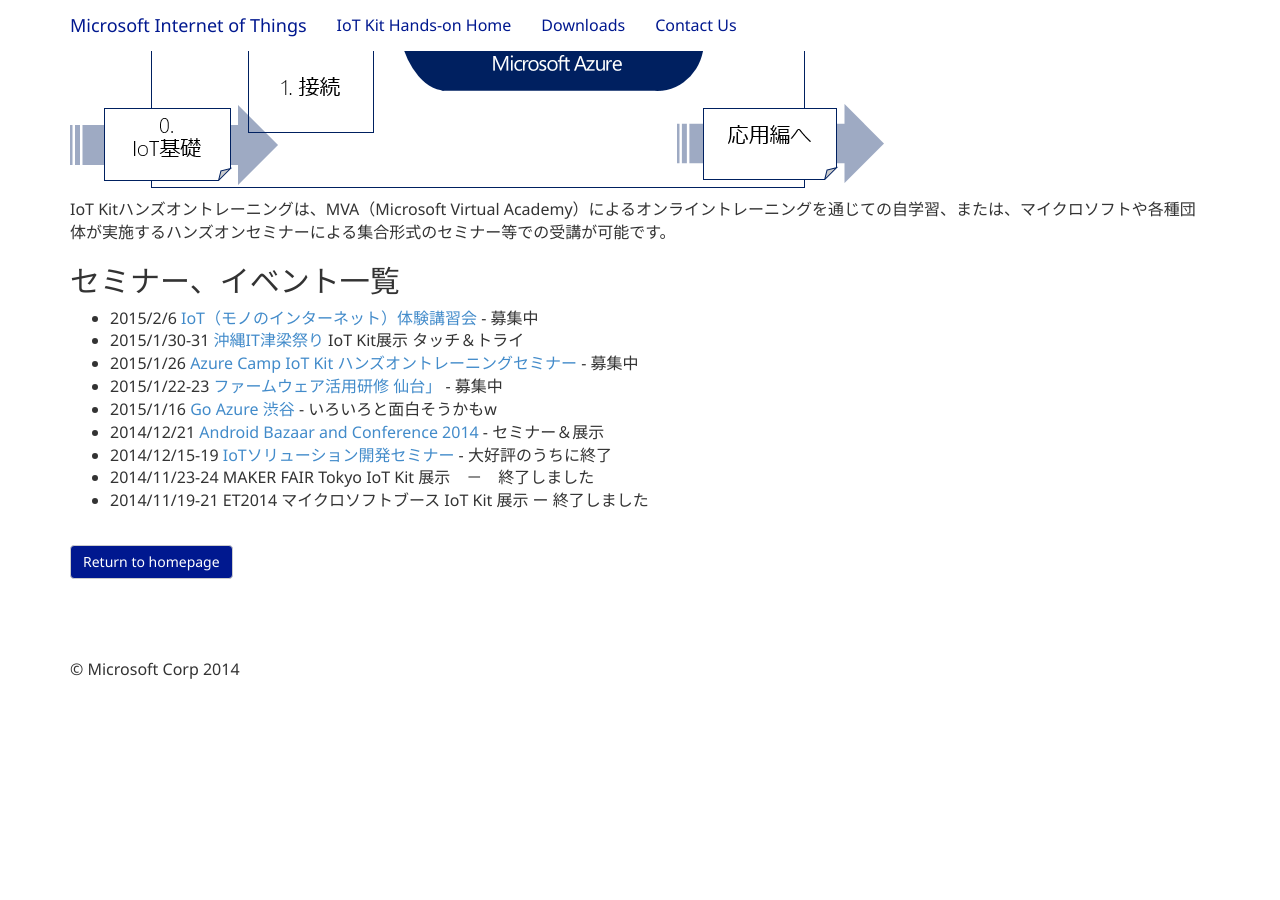
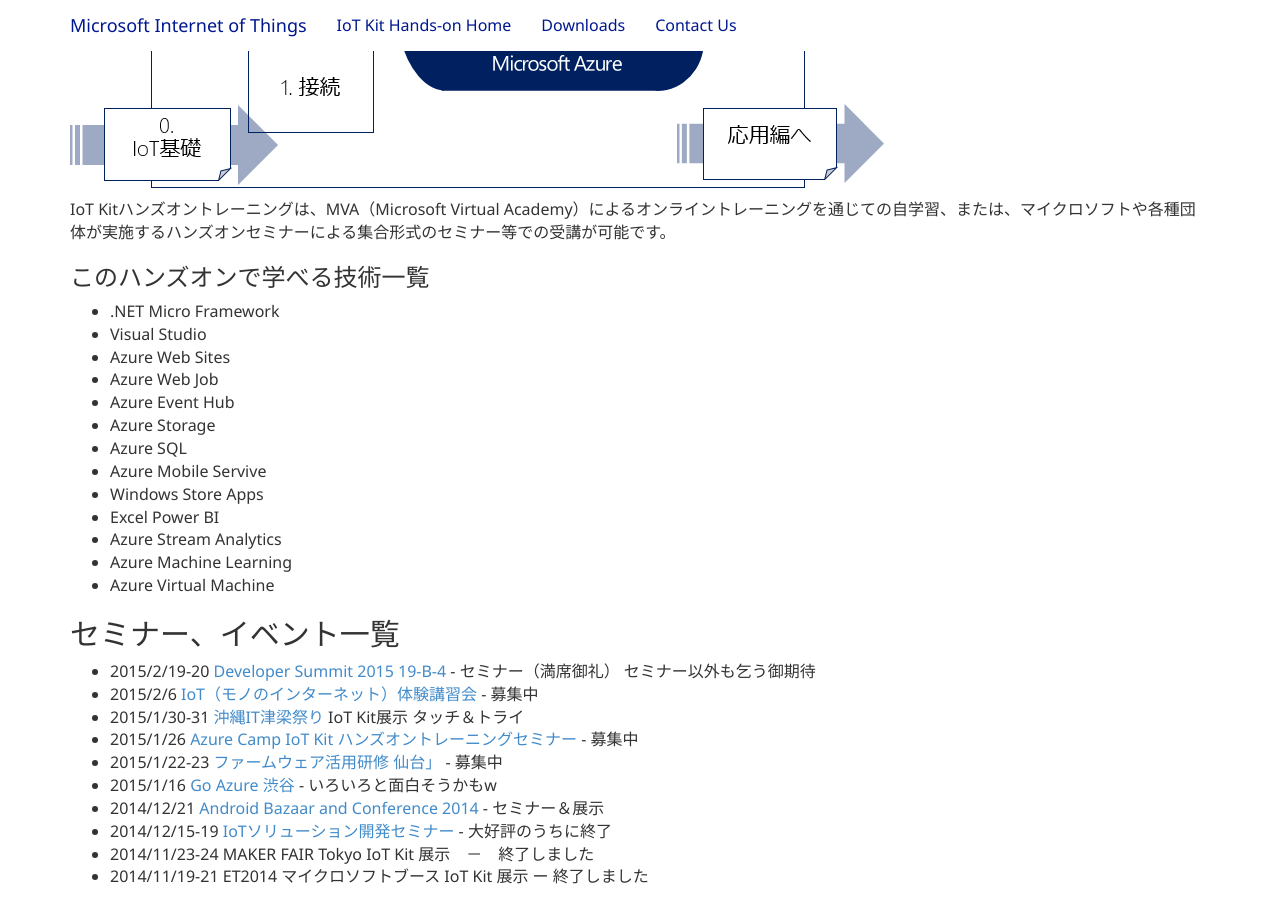
Before and after one commit to ms-iotkithol-jp/ms-iotkithol-jp.github.io, a Jekyll site: the page built from HowToLearn.md, in a window 1280 px wide and 900 px high, scrolled down 348 px. Built offline with Jekyll 4.4.1, drawn with Linux system fonts in a browser that asks for light colours; nearby versions of some CDN libraries; before the commit the page ends 1038 px from its top, so only the background shows below that.

Commit message:
Update several

```diff
--- a/HowToLearn.md
+++ b/HowToLearn.md
@@ -11,8 +11,25 @@
 
 IoT Kitハンズオントレーニングは、MVA（Microsoft Virtual Academy）によるオンライントレーニングを通じての自学習、または、マイクロソフトや各種団体が実施するハンズオンセミナーによる集合形式のセミナー等での受講が可能です。
 
+### このハンズオンで学べる技術一覧
+
+* .NET Micro Framework
+* Visual Studio
+* Azure Web Sites
+* Azure Web Job
+* Azure Event Hub
+* Azure Storage
+* Azure SQL
+* Azure Mobile Servive
+* Windows Store Apps
+* Excel Power BI
+* Azure Stream Analytics
+* Azure Machine Learning
+* Azure Virtual Machine
+
 ## セミナー、イベント一覧
 
+* 2015/2/19-20 [Developer Summit 2015 19-B-4](http://event.shoeisha.jp/devsumi/20150219/timetable) - セミナー（満席御礼） セミナー以外も乞う御期待
 * 2015/2/6 [IoT（モノのインターネット）体験講習会](http://www.pref.nara.jp/item/133489.htm) - 募集中
 * 2015/1/30-31 [沖縄IT津梁祭り](http://www.it-matsuri.net/index.html) IoT Kit展示 タッチ＆トライ
 * 2015/1/26 [Azure Camp IoT Kit ハンズオントレーニングセミナー](https://msevents.microsoft.com/CUI/EventDetail.aspx?EventID=1032609294&Culture=ja-JP&community=0) - 募集中
```
Also changed, not shown: Prepare.md (+1 -2 lines).
